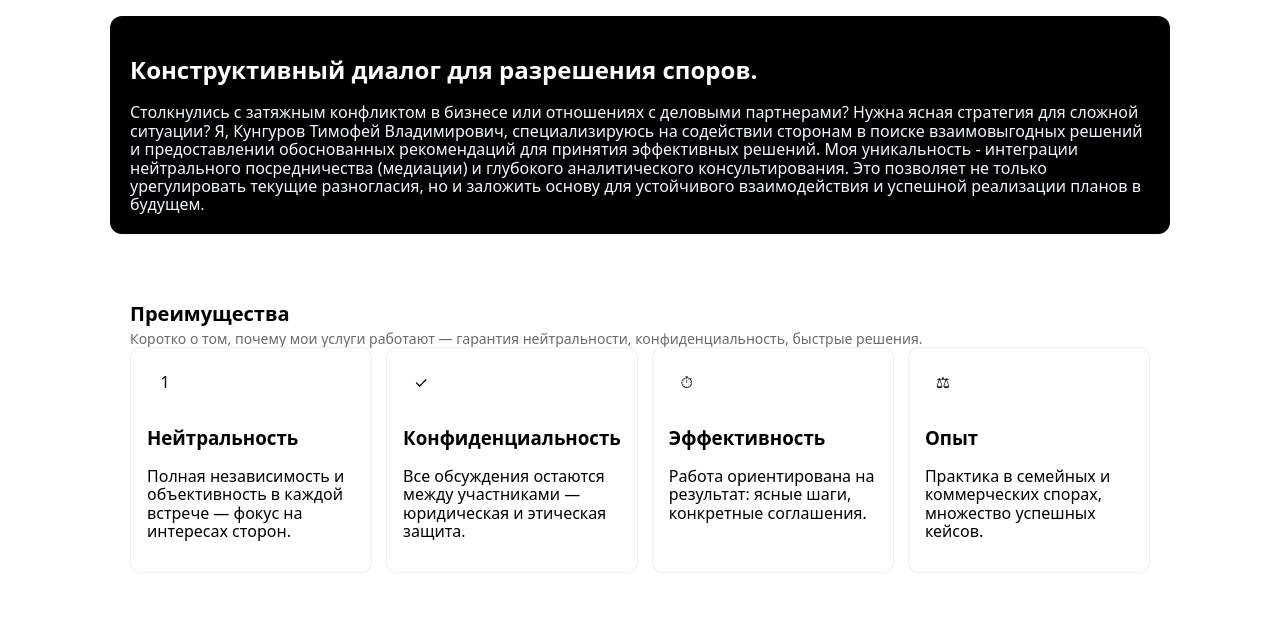
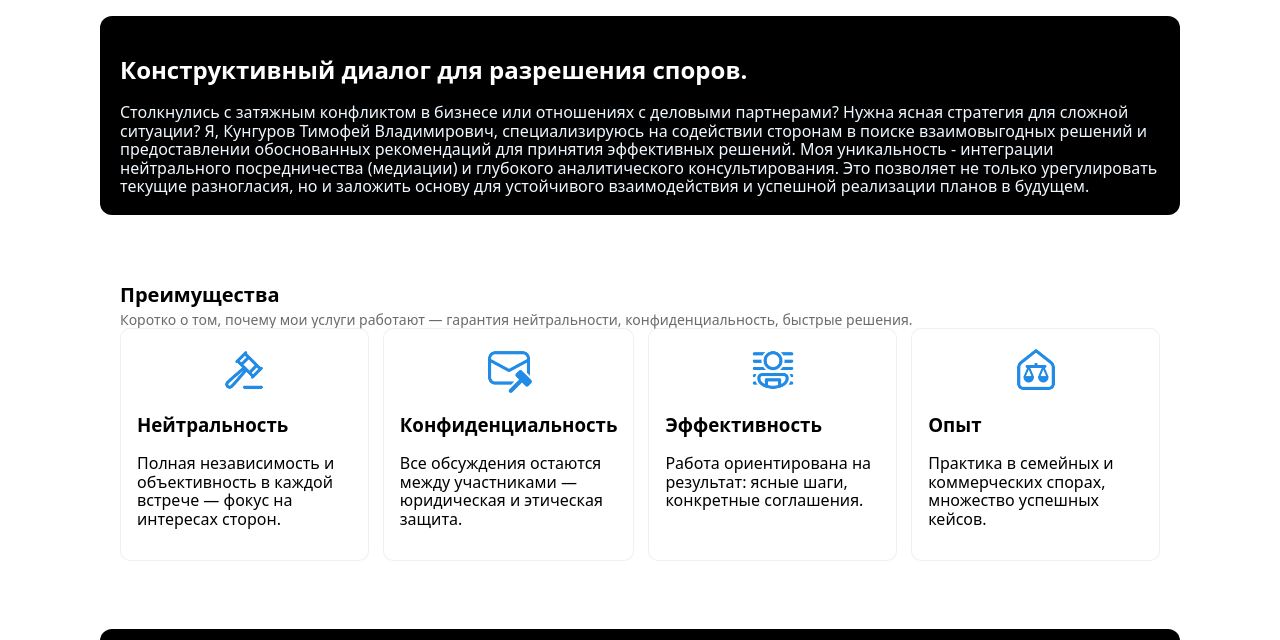
Before and after one commit to Romachello/timofey-mediator, a website: page index.html in a window 1280 px wide. Shown: the part 110-750 px from the top of the page. Drawn offline with Linux system fonts and the light colour scheme.

Commit message:
2 коммит шаблон проекта3

```diff
--- a/css/style.css
+++ b/css/style.css
@@ -1,5 +1,5 @@
 .site{ --bg:#ffffff; --fg:#000000; --muted:#6b6b6b; font-family:system-ui,-apple-system,"Segoe UI",Roboto,Arial; background:var(--bg); color:var(--fg); min-height:100vh; }
-    .site__wrap{ max-width:1100px; margin:0 auto; padding:40px 20px; box-sizing:border-box; }
+    .site__wrap{ max-width:1100px; margin:0 auto; padding:40px 10px; box-sizing:border-box; }
 
     .header{ display:flex; align-items:center; justify-content:space-between; gap:20px; margin-bottom:40px; position:relative; }
     .header__logo{ font-weight:700; letter-spacing:0.06em; font-size:20px; text-decoration:none; color:var(--fg); z-index:1100; }
@@ -24,7 +24,7 @@
 
     .advantages__list{ display:grid; grid-template-columns:repeat(4,1fr); gap:14px; list-style:none; margin:0; padding:0; }
     .advantages__item{ padding:16px; border-radius:10px; border:1px solid rgba(0,0,0,0.06); background:#fff; }
-    .advantages__icon{ display:inline-flex; align-items:center; justify-content:center; width:36px; height:36px; margin-bottom:8px; }
+    .advantages__icon{ display:flex; align-items:center; justify-content:center; }
 
     .services__grid{ display:grid; grid-template-columns:repeat(2,1fr); gap:18px; }
     .services__card{ padding:16px; border-radius:10px; border:1px solid rgba(0,0,0,0.06); }
@@ -78,9 +78,13 @@
          .header__list{ flex-direction:column; gap:20px; }
          .header__toggle{ display:block; }
        }
+       @media (max-width:680px){
+         .about{ flex-direction:column; align-items:flex-start; }
+       }
+       @media (max-width:550px){
+         .advantages__list{ grid-template-columns:1fr; }
+       }
     @media (max-width:480px){
-      .advantages__list{ grid-template-columns:1fr; }
-      .about{ flex-direction:column; align-items:flex-start; }
       .about__avatar{ width:80px; height:80px; }
       .services__grid{ grid-template-columns:1fr; }
       .contacts{ grid-template-columns:1fr; }
--- a/index.html
+++ b/index.html
@@ -51,24 +51,24 @@
 
          <ul class="advantages__list grid--stack" aria-hidden="false">
             <li class="advantages__item advantages__item--highlight">
-               <div class="advantages__icon">1</div>
+               <div class="advantages__icon"><img src="./image/icons/icons8-закон-96.png" style="width: 50px; height: 50px;"></div>
                <h3 class="advantages__title">Нейтральность</h3>
                <p class="advantages__desc">Полная независимость и объективность в каждой встрече — фокус на интересах
                   сторон.</p>
             </li>
             <li class="advantages__item">
-               <div class="advantages__icon">✓</div>
+               <div class="advantages__icon"><img src="./image/icons/icons8-повестка-в-суд-96.png" style="width: 50px; height: 50px;"></div>
                <h3 class="advantages__title">Конфиденциальность</h3>
                <p class="advantages__desc">Все обсуждения остаются между участниками — юридическая и этическая защита.
                </p>
             </li>
             <li class="advantages__item">
-               <div class="advantages__icon">⏱</div>
+               <div class="advantages__icon"><img src="./image/icons/icons8-подозреваемый-96.png" style="width: 50px; height: 50px;"></div>
                <h3 class="advantages__title">Эффективность</h3>
                <p class="advantages__desc">Работа ориентирована на результат: ясные шаги, конкретные соглашения.</p>
             </li>
             <li class="advantages__item">
-               <div class="advantages__icon">⚖</div>
+               <div class="advantages__icon"><img src="./image/icons/icons8-здание-суда-96.png" style="width: 50px; height: 50px;"></div>
                <h3 class="advantages__title">Опыт</h3>
                <p class="advantages__desc">Практика в семейных и коммерческих спорах, множество успешных кейсов.</p>
             </li>
```
Also changed, not shown: image/icons/icons8-закон-96.png (added), image/icons/icons8-здание-суда-96.png (added), image/icons/icons8-повестка-в-суд-96.png (added), image/icons/icons8-подозреваемый-96.png (added).
